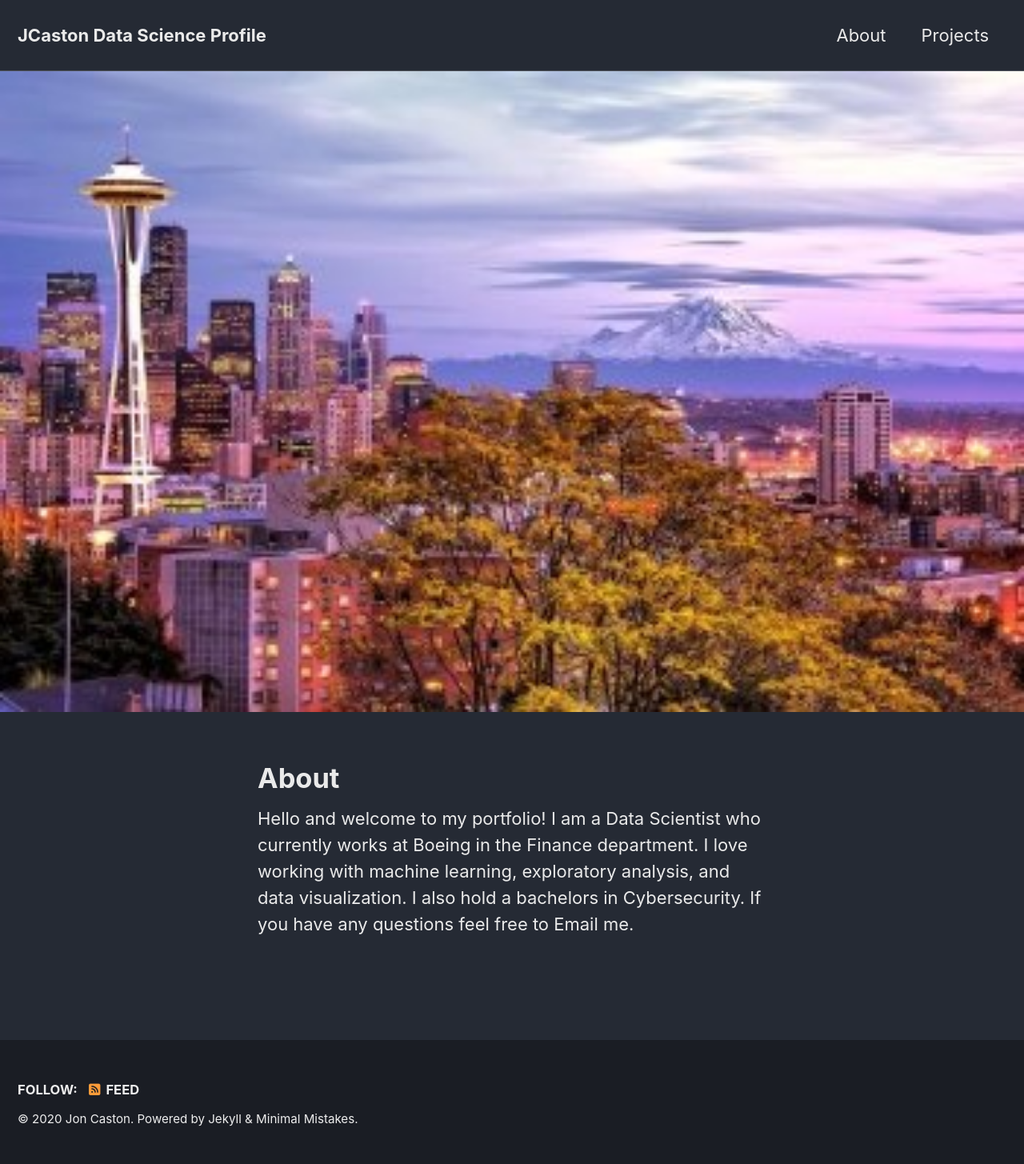
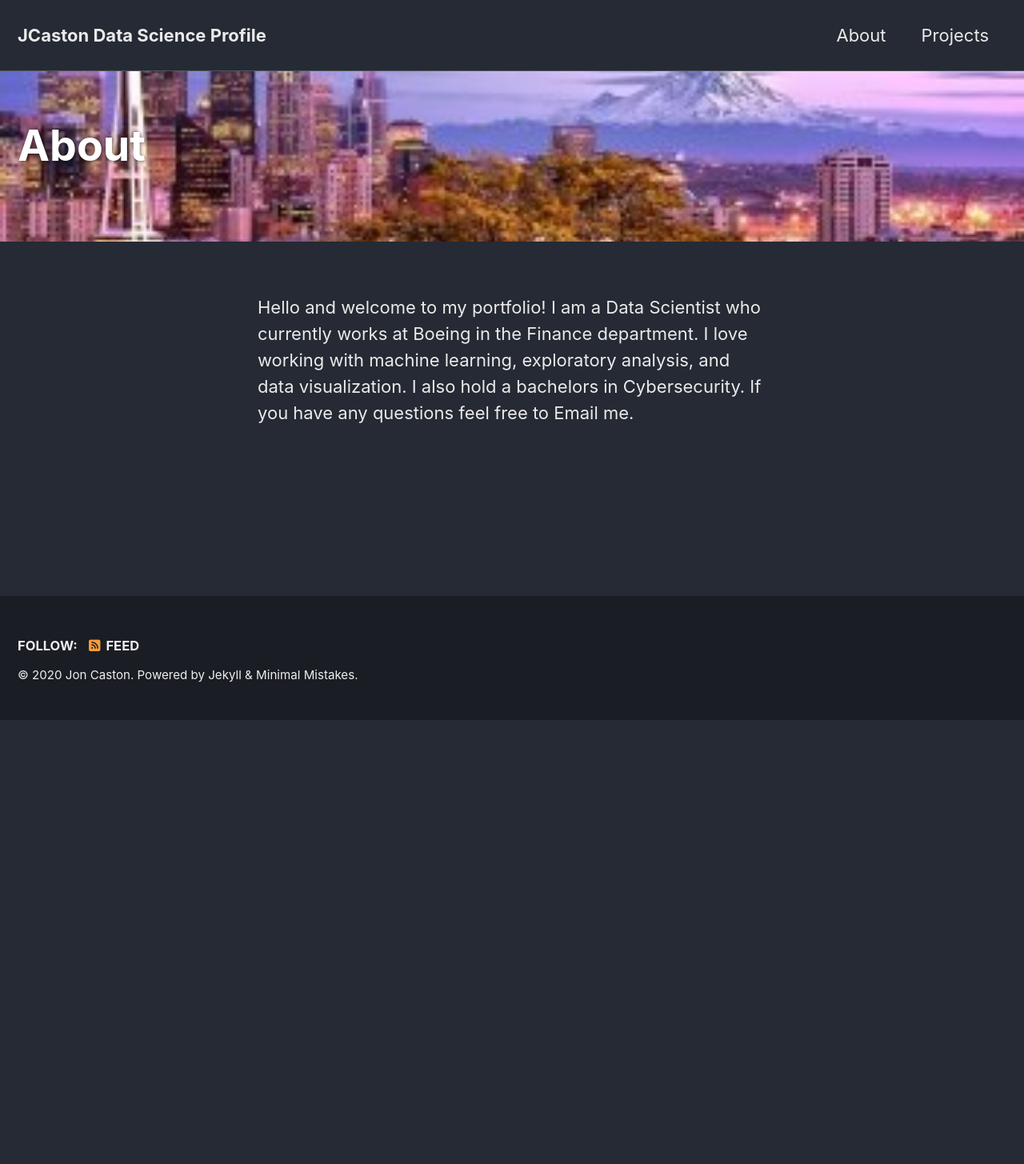
Before and after one commit to jcaston91/jcaston91.github.io, a Jekyll site: the page built from _pages/About.md, in a window 1280 px wide. Shown: the whole page at 80% size. Built offline with Jekyll 4.4.1, drawn with Linux system fonts in a browser that asks for light colours; cached includes are drawn as plain includes; nearby versions of some CDN libraries; after the commit the page ends 900 px from its top, so only the background shows below that.

Commit message:
Update About.md

```diff
--- a/_pages/About.md
+++ b/_pages/About.md
@@ -3,7 +3,8 @@ title: "About"
 permalink: /about/
 author_profile: false
 header:
-  image: "/images/Seattle_Pic.png"
+  overlay_image: "/images/Seattle_Pic.png"
+  teaser: "/images/Seattle_Pic.png"
 ---
 
 Hello and welcome to my portfolio! I am a Data Scientist who currently works at Boeing in the Finance department. I love working with machine learning, exploratory analysis, and data visualization. I also hold a bachelors in Cybersecurity. If you have any questions feel free to Email me.
```
